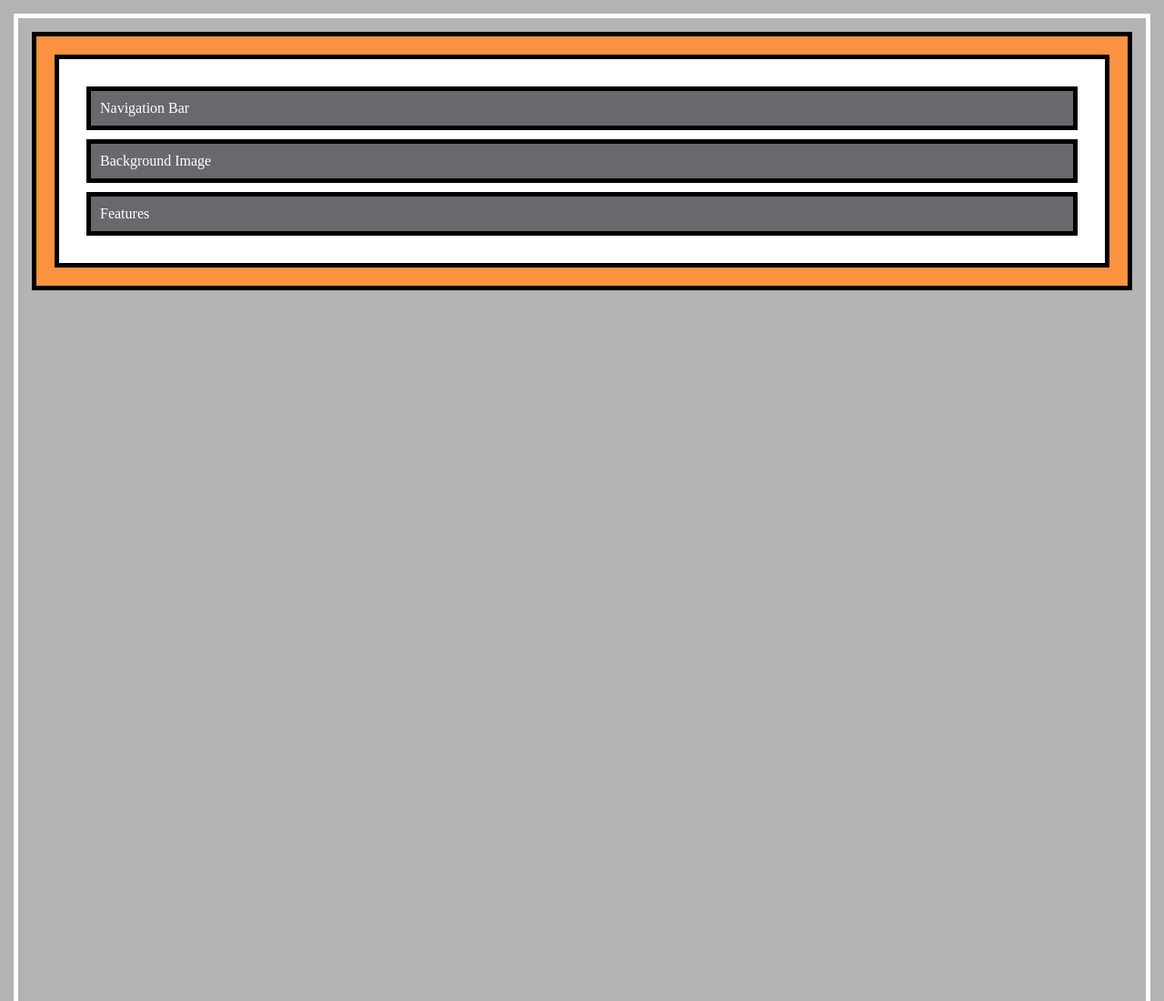
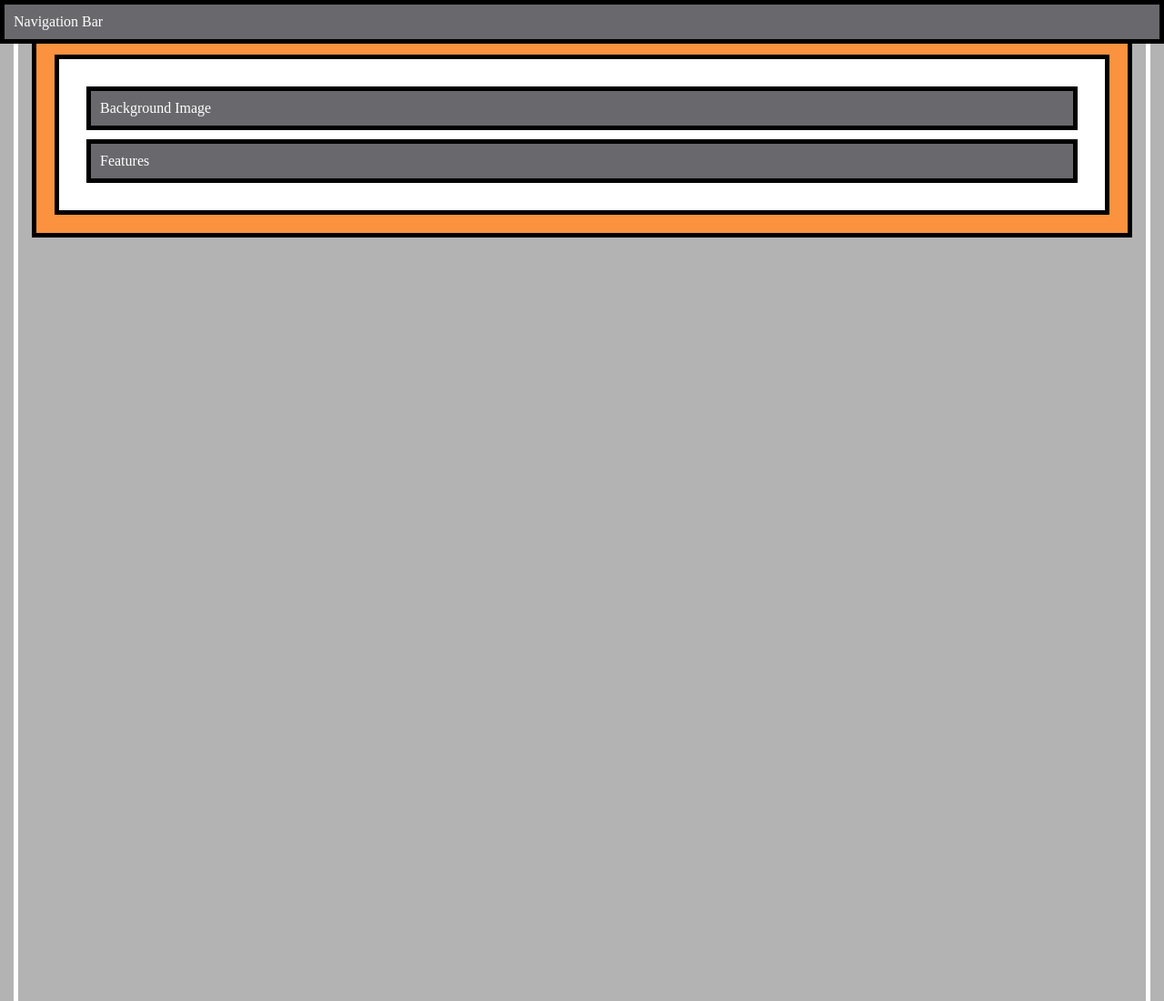
Before and after one commit to Cor4zon/CSS-course, a plain HTML site: page section06/index.html in a window 1280 px wide. Shown: the top 1100 px of the page at 91% size. Drawn offline with Linux system fonts and the light colour scheme.

Commit message:
fixed position for navigation bar added

```diff
--- a/section06/main.css
+++ b/section06/main.css
@@ -27,3 +27,12 @@ body {
     border: 5px solid black;
     margin: 10px;
 }
+
+.parent .child-1 {
+    position: fixed;
+    width: 100%;
+    margin: 0;
+    top: 0;
+    left: 0;
+    box-sizing: border-box;
+}
```
